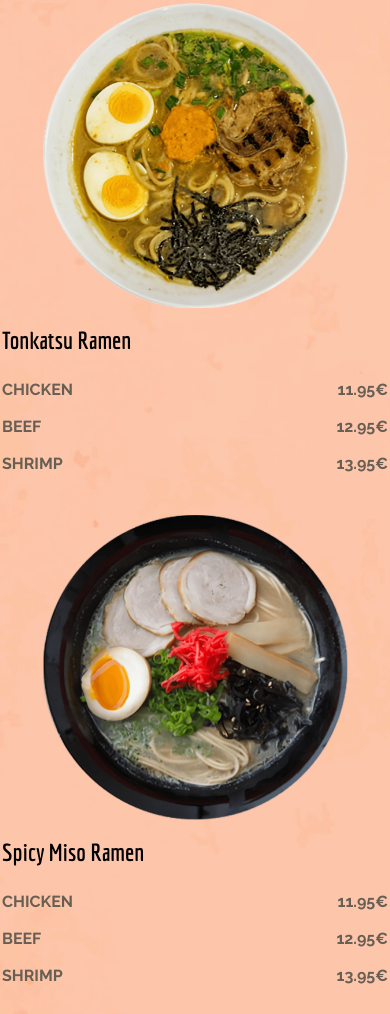
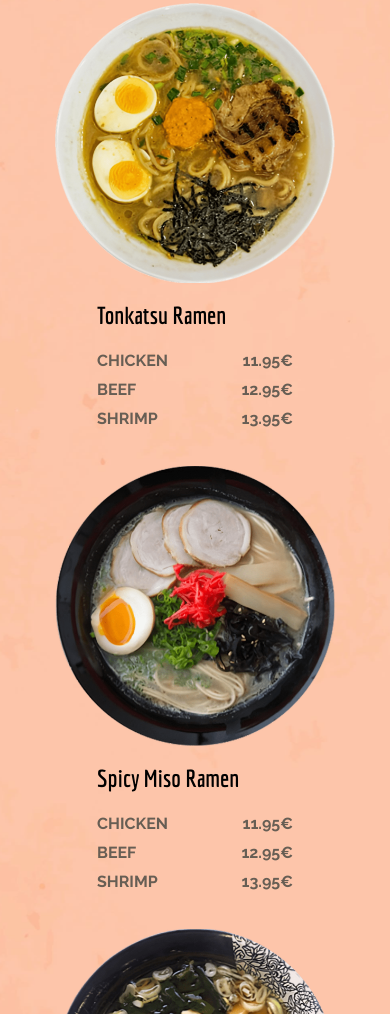
Before and after one commit to JiorgoV/Sakura-Ramen, a plain HTML site: page index.html in a window 390 px wide. Shown: the part 2050-3064 px from the top of the page. Drawn offline with Linux system fonts and the light colour scheme.

Commit message:
colspan=2 and max-width for table changed

```diff
--- a/index.html
+++ b/index.html
@@ -64,7 +64,7 @@
                 <img src="./img/3_section_our_menu/Png/R1.png">
                 <div style="overflow-x: auto;">
                     <table>
-                        <th>
+                        <th colspan="2">
                             <h3>Tonkatsu Ramen</h3>
                         </th>
                         <tr>
@@ -87,7 +87,7 @@
                 <img src="./img/3_section_our_menu/Png/R2.png">
                 <div style="overflow-x: auto;">
                     <table>
-                        <th>
+                        <th colspan="2">
                             <h3>Spicy Miso Ramen</h3>
                         </th>
                         <tr>
@@ -111,7 +111,7 @@
                 <img src="./img/3_section_our_menu/Png/R3.png">
                 <div style="overflow-x: auto;">
                     <table>
-                        <th>
+                        <th colspan="2">
                             <h3>Shio Ramen</h3>
                         </th>
                         <tr>
--- a/style.css
+++ b/style.css
@@ -238,6 +238,7 @@ html {
 table {
     width: 100%;
     table-layout: fixed;
+    max-width: 410px;
 }
 
 table th {
@@ -372,6 +373,10 @@ table th {
         font-size: 64px;
     }
 
+    table {
+        max-width: 360px;
+    }
+
     table td {
         font-size: 24px;
     }
@@ -455,14 +460,19 @@ table th {
     }
 
     .menu-item img {
-        width: 305px;
-        height: 305px;
+        width: 280px;
+        height: 280px;
         object-fit: cover;
 
     }
 
+    table {
+        max-width: 200px;
+    }
+
     table td {
         font-size: 16px;
+        padding: 4px 0px 4px 0px
     }
 
     .menu-item {
```
